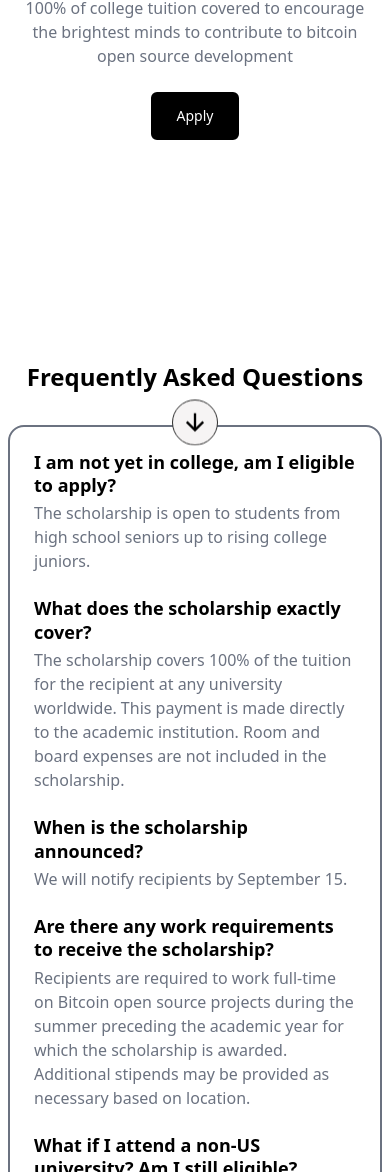
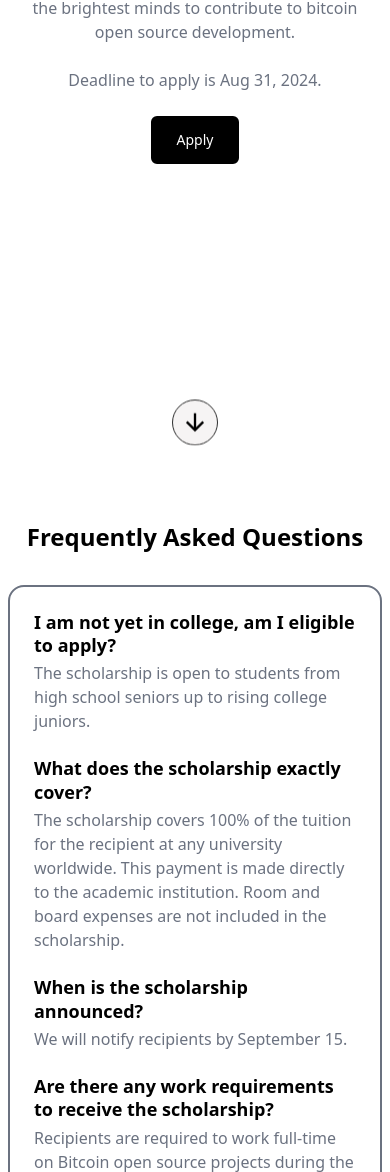
Before and after one commit to bitcoin-dev-project/bitcoin-scholarship, a website: page index.html in a window 390 px wide. Shown: the part 371-1543 px from the top of the page. Drawn offline with Linux system fonts and the light colour scheme.

Commit message:
mobile faq section adjustment

```diff
--- a/index.html
+++ b/index.html
@@ -21,7 +21,10 @@
         <section class="flex flex-col flex-2 items-center h-screen justify-center text-center gap-4">
           <h1 class="text-4xl sm:text-4xl md:text-7xl font-bold">The Bitcoin Scholarship</h1>
           <p class="text-center text-gray-500 dark:text-gray-500 text-base md:text-xl max-w-[600px] font-normal mb-2">
-            100% of college tuition covered to encourage the brightest minds to contribute to bitcoin open source development
+            100% of college tuition covered to encourage the brightest minds to contribute to bitcoin open source development.
+          </p>
+          <p class="text-center text-gray-500 dark:text-gray-500 text-base md:text-xl max-w-[600px] font-normal mb-2">
+            Deadline to apply is Aug 31, 2024.
           </p>
           <a
             href="https://chaincode.applytojob.com/apply/F0HErM5FSk/Bitcoin-Scholarship"
--- a/style.css
+++ b/style.css
@@ -9,3 +9,9 @@
 html {
     scroll-behavior: smooth;
 }
+
+@media (max-width: 768px) {
+  #faq {
+    margin-top: 10rem;
+  }
+}
```
